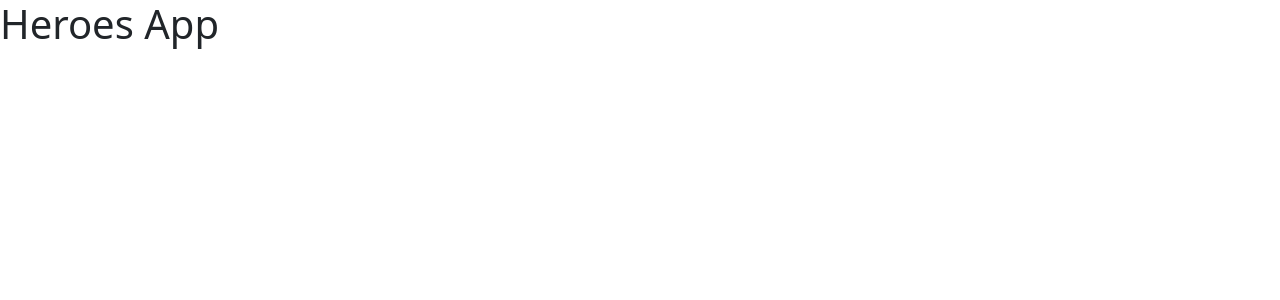
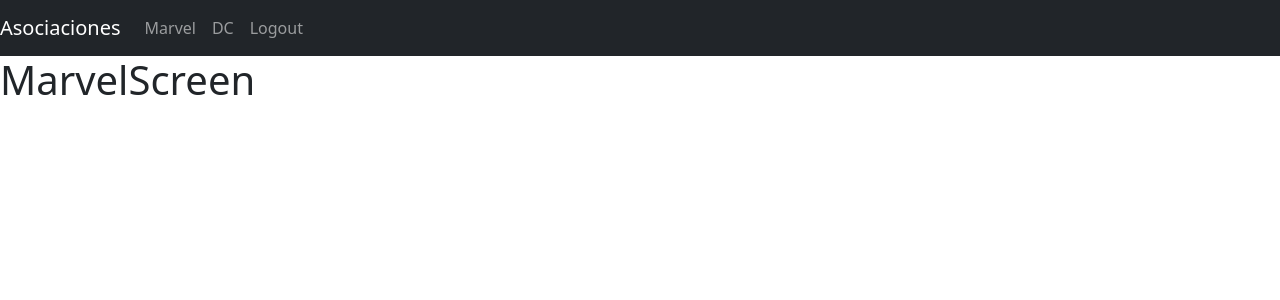
Before and after one commit to mundoenrique/07-heroes-app, a React (Create React App) app: page / in a window 1280 px wide. Shown: the top 300 px of the page. Built offline with nearby package versions, Linux system fonts and the light colour scheme.

Commit message:
crear enrutamiento principal

```diff
--- a/package.json
+++ b/package.json
@@ -8,6 +8,7 @@
     "@testing-library/user-event": "^13.2.1",
     "react": "^17.0.2",
     "react-dom": "^17.0.2",
+    "react-router-dom": "^6.2.2",
     "react-scripts": "5.0.0",
     "web-vitals": "^2.1.0"
   },
--- a/src/App.js
+++ b/src/App.js
@@ -1,8 +1,11 @@
+import { BrowserRouter } from 'react-router-dom';
+import AppRouter from './routers/AppRouter';
+
 function App() {
 	return (
-		<>
-			<h1>Heroes App</h1>
-		</>
+		<BrowserRouter>
+			<AppRouter />
+		</BrowserRouter>
 	);
 }
 
--- /dev/null
+++ b/src/components/dc/DcScreen.js
@@ -0,0 +1,7 @@
+export default function DcScreen() {
+	return (
+		<>
+			<h1>DcScreen</h1>
+		</>
+	);
+}
--- /dev/null
+++ b/src/components/iu/NavBar.js
@@ -0,0 +1,35 @@
+import { Link } from 'react-router-dom';
+
+import { NavBarLink } from '../../helpers/toolHelper';
+
+export default function NavBar() {
+	return (
+		<>
+			<nav className="navbar navbar-expand-sm navbar-dark bg-dark">
+				<Link className="navbar-brand" to="/">
+					Asociaciones
+				</Link>
+
+				<div className="navbar-collapse">
+					<div className="navbar-nav">
+						<NavBarLink className="nav-item nav-link" end to="/marvel">
+							Marvel
+						</NavBarLink>
+
+						<NavBarLink className="nav-item nav-link" end to="/dc">
+							DC
+						</NavBarLink>
+					</div>
+				</div>
+
+				<div className="navbar-collapse collapse w-100 order-3 dual-collapse2">
+					<ul className="navbar-nav ml-auto">
+						<NavBarLink className="nav-item nav-link" end to="/login">
+							Logout
+						</NavBarLink>
+					</ul>
+				</div>
+			</nav>
+		</>
+	);
+}
--- /dev/null
+++ b/src/components/login/LoginScree.js
@@ -0,0 +1,7 @@
+export default function LoginScree() {
+	return (
+		<>
+			<h1>LoginScree</h1>
+		</>
+	);
+}
--- /dev/null
+++ b/src/components/marvel/MarvelScreen.js
@@ -0,0 +1,7 @@
+export default function MarvelScreen() {
+	return (
+		<>
+			<h1>MarvelScreen</h1>
+		</>
+	);
+}
--- /dev/null
+++ b/src/components/search/SearchScreen.js
@@ -0,0 +1,7 @@
+export default function SearchScreen() {
+	return (
+		<>
+			<h1>SearchScreen</h1>
+		</>
+	);
+}
--- /dev/null
+++ b/src/helpers/toolHelper.js
@@ -0,0 +1,17 @@
+import { NavLink } from 'react-router-dom';
+
+export function NavBarLink({ children, to, className = '', ...props }) {
+	return (
+		<>
+			<NavLink
+				className={({ isActive }) =>
+					isActive ? `${className} active` : className
+				}
+				to={to}
+				{...props}
+			>
+				{children}
+			</NavLink>
+		</>
+	);
+}
--- /dev/null
+++ b/src/routers/AppRouter.js
@@ -0,0 +1,22 @@
+import { Route, Routes } from 'react-router-dom';
+
+import DcScreen from '../components/dc/DcScreen';
+import NavBar from '../components/iu/NavBar';
+import LoginScree from '../components/login/LoginScree';
+import MarvelScreen from '../components/marvel/MarvelScreen';
+import SearchScreen from '../components/search/SearchScreen';
+
+export default function AppRouter() {
+	return (
+		<>
+			<NavBar />
+			<Routes>
+				<Route path="/" element={<MarvelScreen />} />
+				<Route path="/marvel" element={<MarvelScreen />} />
+				<Route path="/dc" element={<DcScreen />} />
+				<Route path="/search" element={<SearchScreen />} />
+				<Route path="/login" element={<LoginScree />} />
+			</Routes>
+		</>
+	);
+}
```
Also changed, not shown: 1 other file (tests, documents, lock files or other folders).
